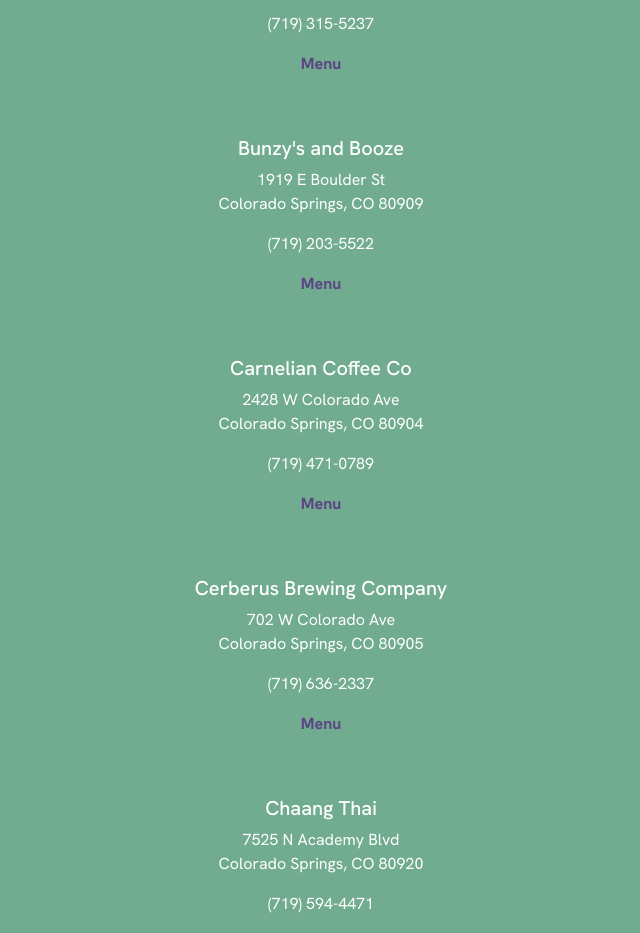
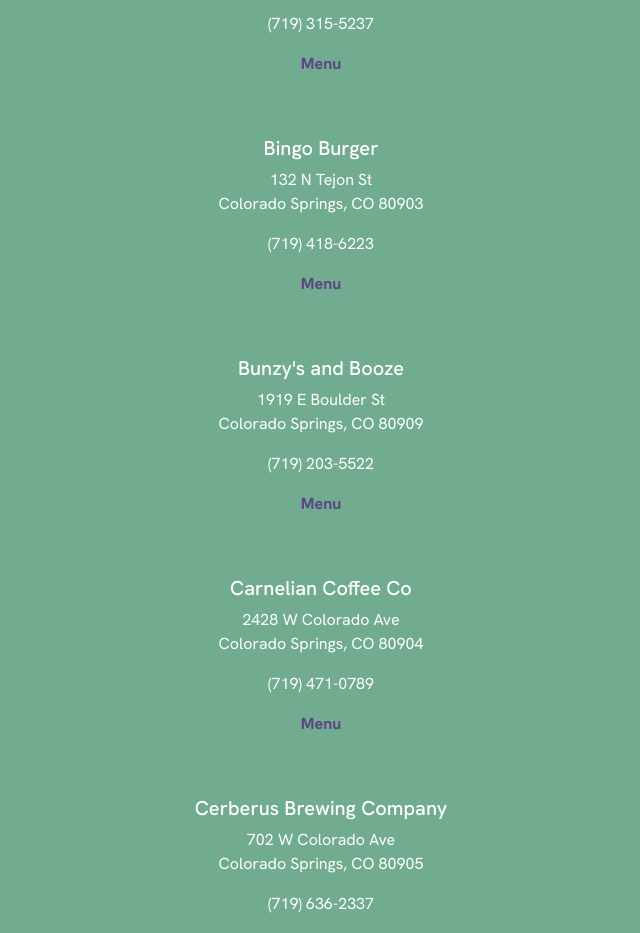
Before and after one commit to eliseraney/719-vegan-finds, a React (Create React App) app: page /VeganFriendly in a window 1280 px wide. Shown: the part 1320-2253 px from the top of the page, without its empty margins (319-959 px from the left). Built offline with nearby package versions, Linux system fonts and the light colour scheme.

Commit message:
Update VeganFriendly.jsx

```diff
--- a/src/pages/VeganFriendly.jsx
+++ b/src/pages/VeganFriendly.jsx
@@ -48,6 +48,14 @@
         phoneNumber="(719) 315-5237"
         phoneLink="tel:7193155237"
         menuLink="https://www.bennessweettreats.com/"
+      />
+      <Restaurant
+        restaurantName="Bingo Burger"
+        street="132 N Tejon St"
+        cityZip="Colorado Springs, CO 80903"
+        phoneNumber="(719) 418-6223"
+        phoneLink="tel:7194186223"
+        menuLink="https://www.bingoburger.com/copy-of-cos-menu"
       />
       <Restaurant
         restaurantName="Bunzy's and Booze"
```
